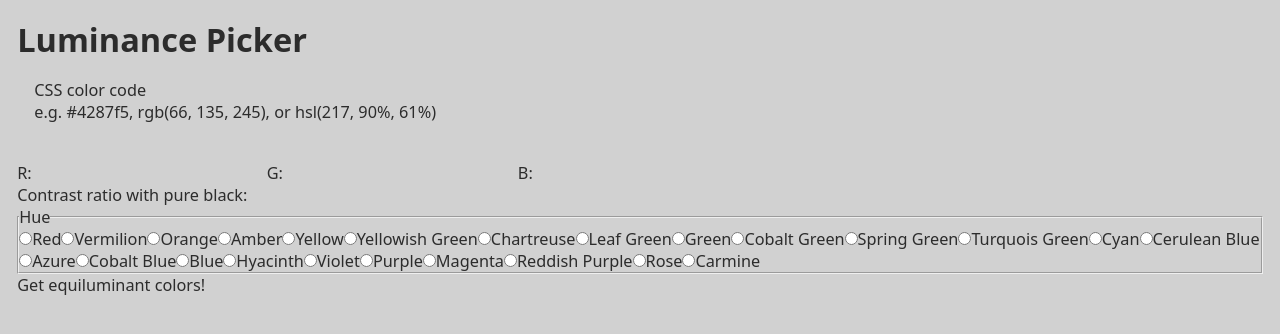
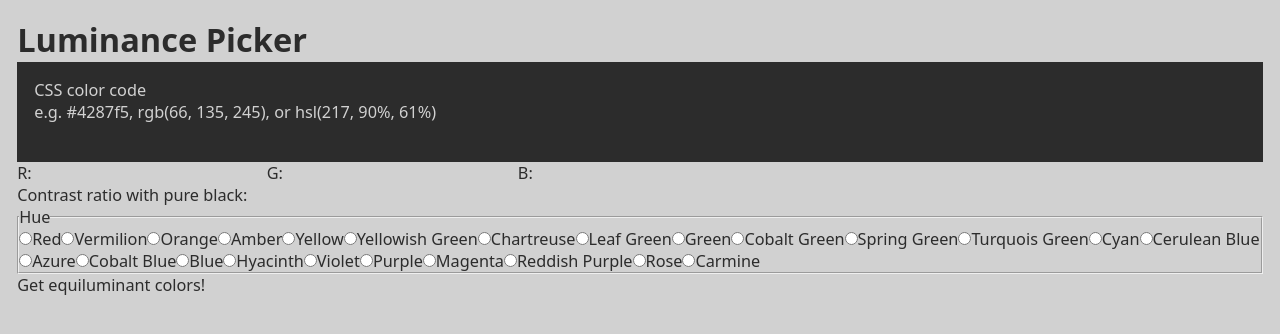
Before and after one commit to masakudamatsu/equiluminant-color-picker, a Next.js app in the folder app/: page / in a window 1280 px wide. Shown: the top 334 px of the page. Built offline with nearby package versions, Linux system fonts and the light colour scheme.

Commit message:
Set the background color of InputColorCode as dark grey #39
Set the font color accordingly

```diff
--- a/app/components/InputColorCode.js
+++ b/app/components/InputColorCode.js
@@ -2,6 +2,7 @@ import {useState} from 'react';
 import PropTypes from 'prop-types';
 import {ColorCodeField, ParagraphErrorMessage} from '../theme/style';
 import {getRgbFromHex, getRgbFromHsl} from '../utils/helpers';
+import color from '../theme/color';
 
 function InputColorCode(props) {
   const [invalid, setInvalid] = useState(false);
@@ -12,6 +13,7 @@ function InputColorCode(props) {
   const regexHslText =
     'hsl\\((360|3[0-5]\\d|[1-2]?\\d?\\d)(,\\s*(100|[1-9]?\\d)%){2}\\)';
 
+  let backgroundColor = color.darkMode.background;
   const handleBlur = event => {
     // When nothing is entered
     if (!event.target.value) {
@@ -54,7 +56,7 @@ function InputColorCode(props) {
     }
   };
   return (
-    <ColorCodeField>
+    <ColorCodeField backgroundColor={backgroundColor} darkMode={props.darkMode}>
       <label htmlFor="inputColorCode">
         CSS color code
         <input
@@ -78,6 +80,7 @@ InputColorCode.propTypes = {
   setGreen: PropTypes.func.isRequired,
   setBlue: PropTypes.func.isRequired,
   updateContrastRatio: PropTypes.func.isRequired,
+  darkMode: PropTypes.bool.isRequired,
 };
 
 export default InputColorCode;
--- a/app/pages/_app.js
+++ b/app/pages/_app.js
@@ -56,6 +56,7 @@ function MyApp({Component, pageProps}) {
         handleChangeBlue={handleChangeBlue}
         contrastRatio={contrastRatio}
         updateContrastRatio={updateContrastRatio}
+        darkMode={darkMode}
         hue={hue}
         getHue={getHue}
       />
--- a/app/pages/index.js
+++ b/app/pages/index.js
@@ -30,6 +30,7 @@ function HomePage(props) {
         setGreen={props.setGreen}
         setBlue={props.setBlue}
         updateContrastRatio={props.updateContrastRatio}
+        darkMode={props.darkMode}
       />
       <InputRGB
         red={props.red}
@@ -57,6 +58,7 @@ HomePage.propTypes = {
   handleChangeBlue: PropTypes.func.isRequired,
   contrastRatio: PropTypes.string.isRequired,
   updateContrastRatio: PropTypes.func.isRequired,
+  darkMode: PropTypes.bool.isRequired,
 };
 
 export default HomePage;
--- a/app/theme/style.js
+++ b/app/theme/style.js
@@ -1,4 +1,5 @@
 import styled from 'styled-components';
+import color from './color';
 import font from './font';
 
 // HTML elements
@@ -8,6 +9,8 @@ export const ParagraphErrorMessage = styled.p`
 
 // Div elements for styling
 export const ColorCodeField = styled.div`
+  background-color: ${props => props.backgroundColor};
+  color: ${props => (props.darkMode ? color.font : color.darkMode.font)};
   padding: ${font.sideMarginPx.mobile}px;
   width: 100%;
 `;
```
